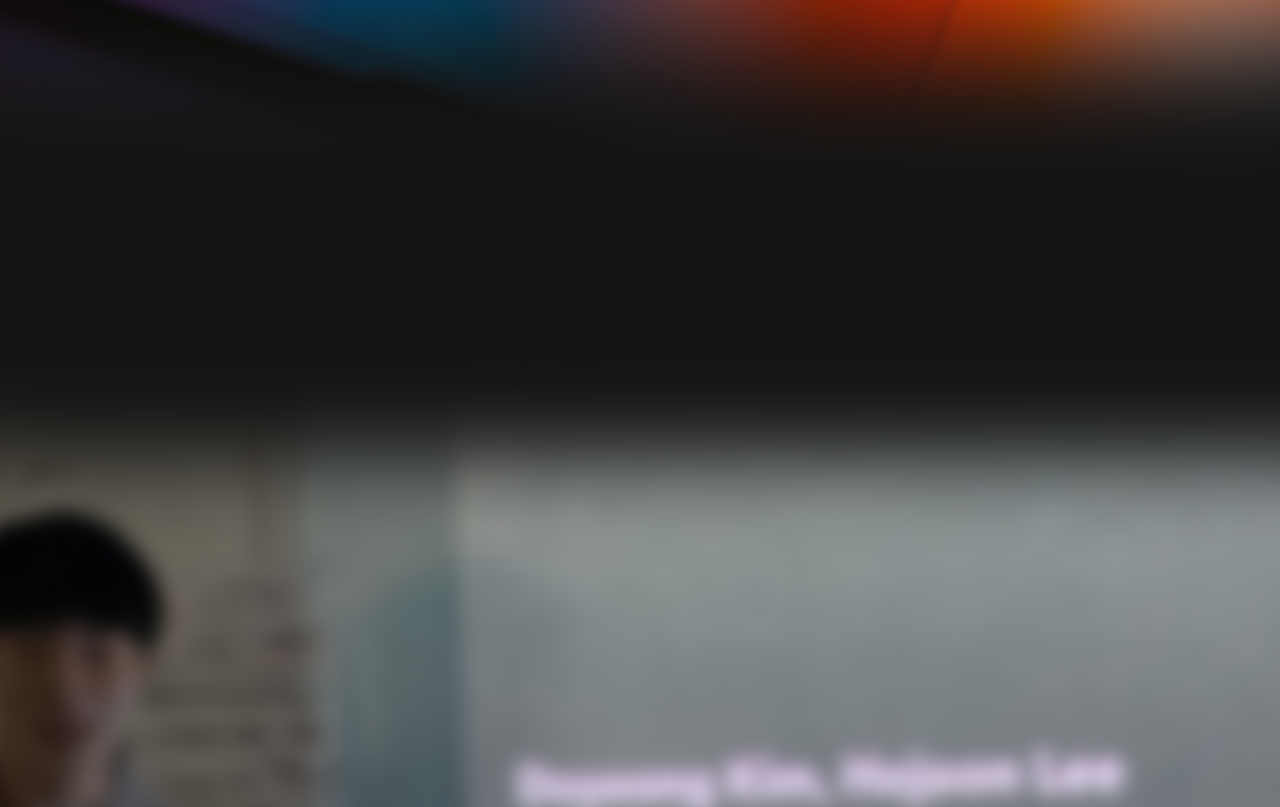
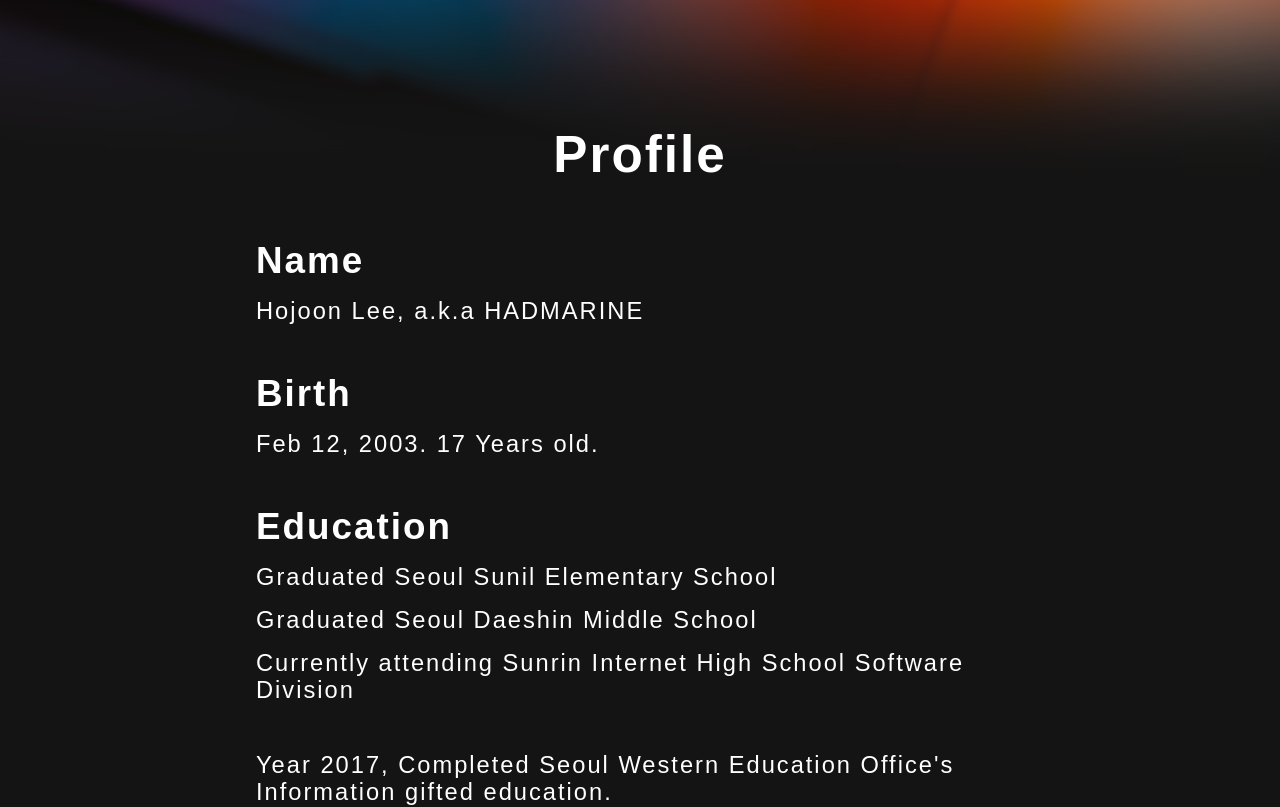
Before and after one commit to HADMARINE/hadmarine.github.io, a React (Create React App) app: page / in a window 1280 px wide. Shown: the part 820-1627 px from the top of the page. Built offline with nearby package versions, Linux system fonts and the light colour scheme; a web font is replaced by a local one.

Commit message:
Update MainPage.tsx

```diff
--- a/src/pages/MainPage.tsx
+++ b/src/pages/MainPage.tsx
@@ -11,11 +11,13 @@ import "../styles/index.scss";
 import BackPhoto from "../components/BackgroundImg";
 import SocialLinks from "../components/SocialLinks";
 import Header from "../components/Header";
+import Profile from "../components/Profile";
 
 //IMAGE
 import backImg from "../image/back.png";
 import profileImg from "../image/profile.png";
 
+//STYLED-COMPONENTS
 const GlobalStyle = createGlobalStyle`
 
 `;
@@ -30,6 +32,8 @@ export default class MainPage extends Component {
         </Headroom>
         <div className="Style-center">
           <BackPhoto src={backImg} margin={0} />
+          <BackPhoto src={profileImg} margin={150} />
+
           {/* <IntroductPhotoSection /> */}
           <p className="Text-xlarge Text-bold" style={{ marginTop: "10rem" }}>
             HADMARINE
@@ -37,10 +41,10 @@ export default class MainPage extends Component {
           <p className="Text-small">Self-directing Full-stack Developer</p>
           <div className="Blank-medium" />
           <SocialLinks />
-          <p className="Text"></p>
+          <div className="Blank-medium" />
 
-          <BackPhoto src={profileImg} margin={70} />
           <div className="Blank-large" />
+          <Profile />
         </div>
       </div>
     );
```
